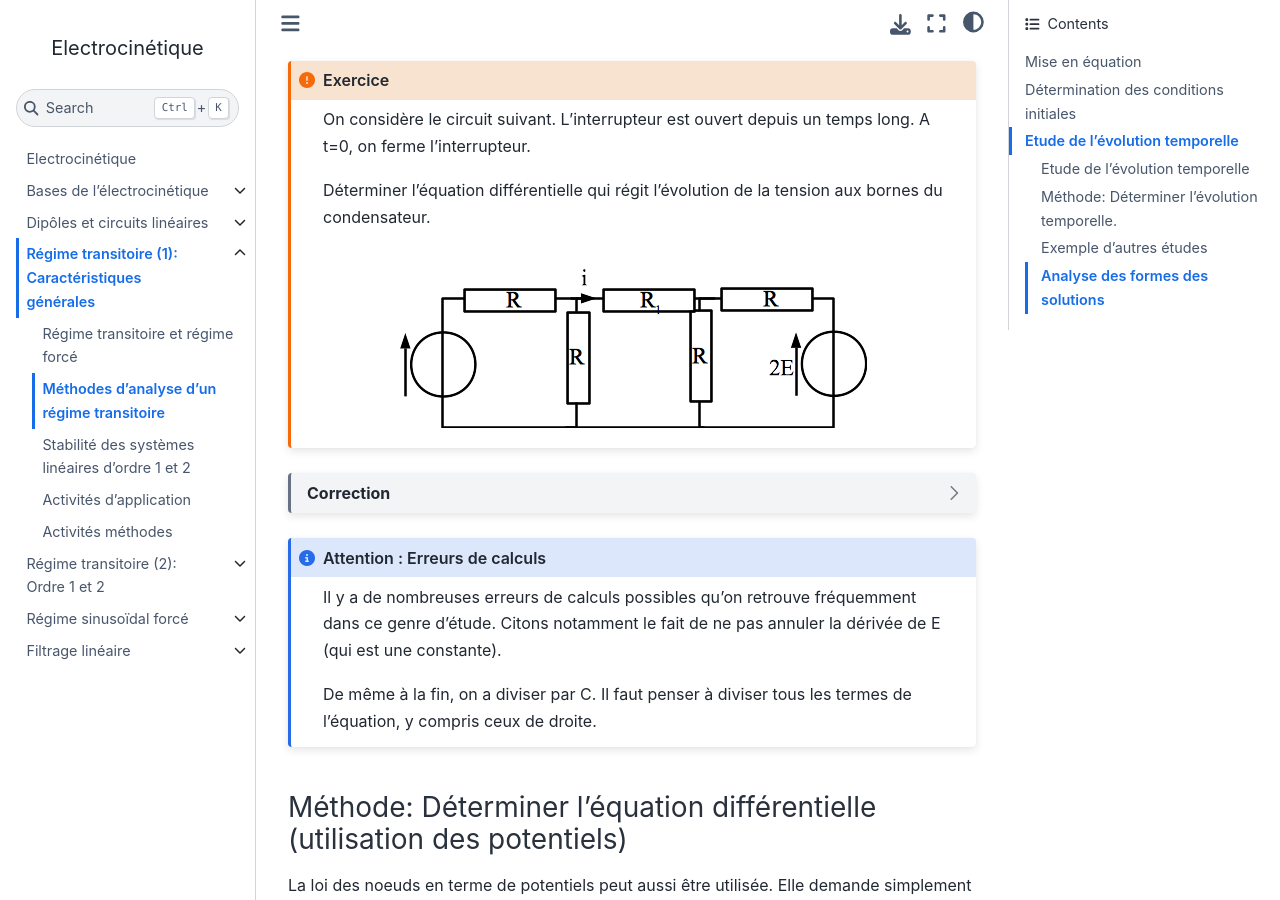
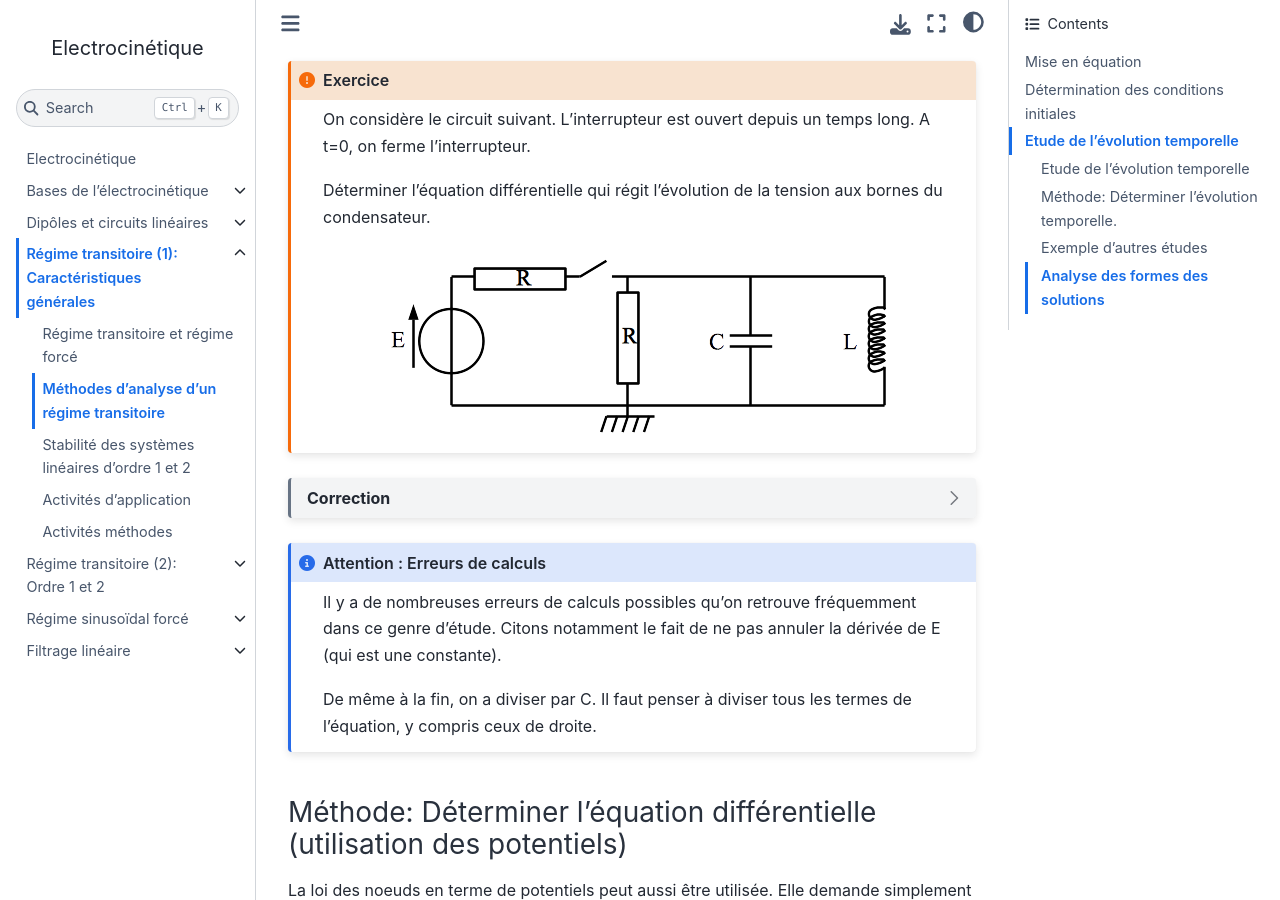
Before and after one commit to pcsi3physiquestan/electrocinetique_sources, a Jupyter Book: the page built from notebook/trans_methodes.md, in a window 1280 px wide and 900 px high, scrolled down 843 px. Built offline with Jupyter Book 1.0.4 settings and Sphinx 7.4.7 and the Sphinx Book theme 1.1.4, drawn with Linux system fonts in a browser that asks for light colours; pages that are not in the unit, such as notebooks, are missing from menus.

Commit message:
Mise à jour des sources

````diff
--- a/notebook/trans_methodes.md
+++ b/notebook/trans_methodes.md
@@ -38,7 +38,7 @@ On considère le circuit suivant. L'interrupteur est ouvert depuis un temps long
 
 Déterminer l'équation différentielle qui régit l'évolution de la tension aux bornes du condensateur.
 
-```{figure} ./images/elec_circuit_etude_1.png
+```{figure} ./images/elec_circuit_etude_t_1.png
 :name: fig_159
 :align: center
 
@@ -61,7 +61,7 @@ Comme d'habitude, on commence par paramétrer le système. Les grandeurs introdu
 
 Rappelons aussi que les deux noeuds du haut peuvent être "rassemblés en un seul, ce qui évite d'avoir à considérer l'intensité qui circule dans la branche du haut au milieu.
 
-```{figure} ./images/elec_circuit_etude_2.png
+```{figure} ./images/elec_circuit_etude_t_2.png
 :name: fig_161
 :align: center
 
````
Also changed, not shown: other parts of notebook/trans_methodes.md (+0 -2 lines), notebook/images/elec_circuit_etude_t_1.png (added), notebook/images/elec_circuit_etude_t_2.png (added).
